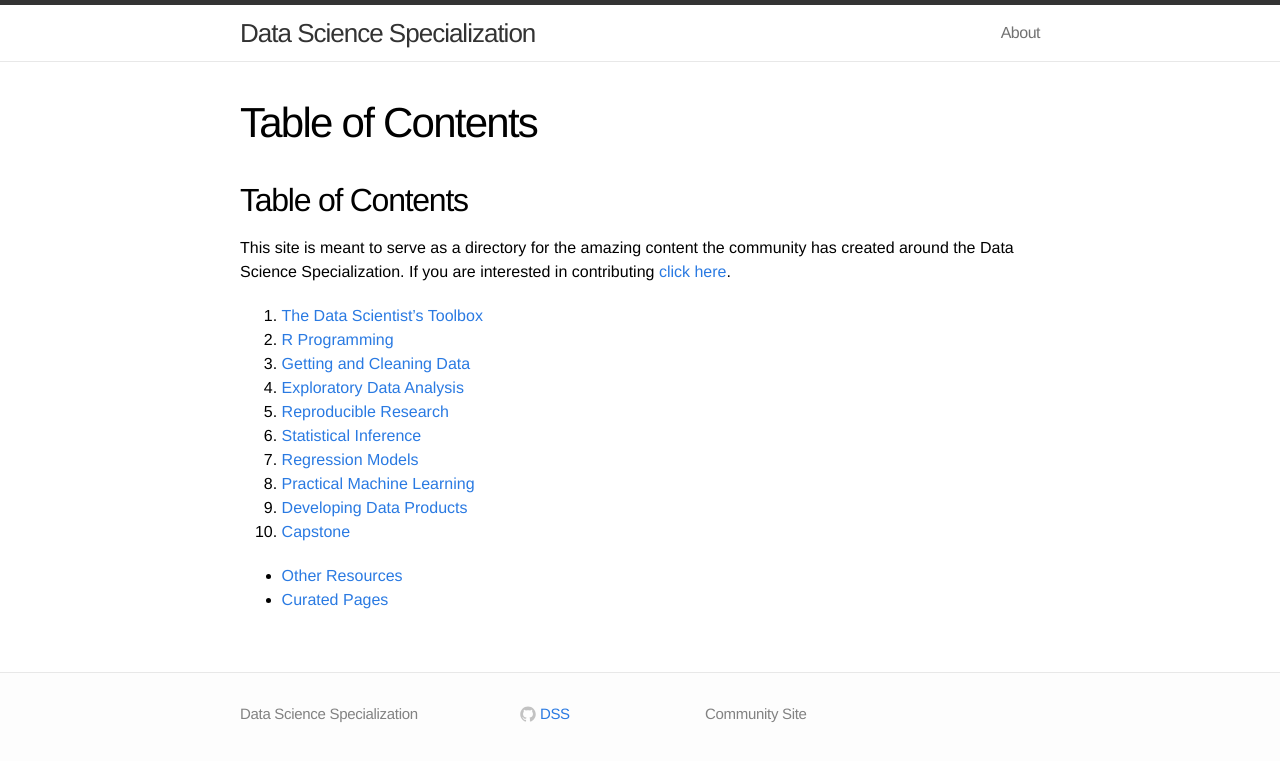
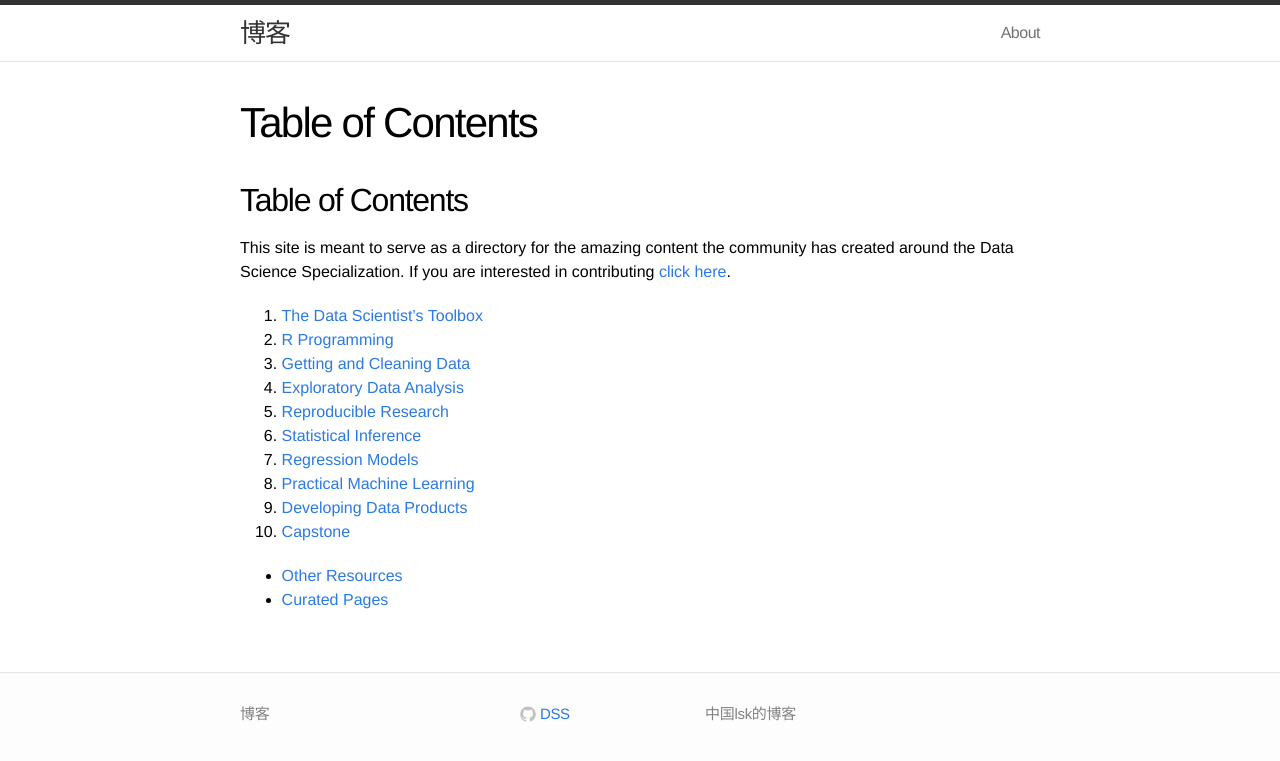
Before and after one commit to SklBrav/SklBrav.github.io, a Jekyll site: the page built from index.md, in a window 1280 px wide. Shown: the top 761 px of the page. Built offline with Jekyll 4.4.1, drawn with Linux system fonts in a browser that asks for light colours; our own code applies the rules of GitHub Pages for plain Markdown files.

Commit message:
Update _config.yml

```diff
--- a/_config.yml
+++ b/_config.yml
@@ -1,11 +1,11 @@
 # Site settings
-title: Data Science Specialization
+title: 博客
 email:
-description: Community Site
+description: 中国lsk的博客
 baseurl:
 url:
 twitter_username:
-github_username:  DataScienceSpecialization
+github_username:  LSK
 
 # Build settings
 markdown: kramdown
```
